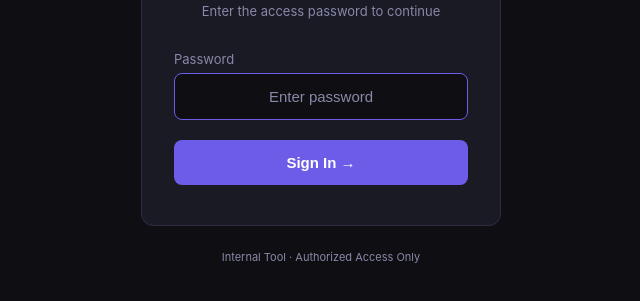
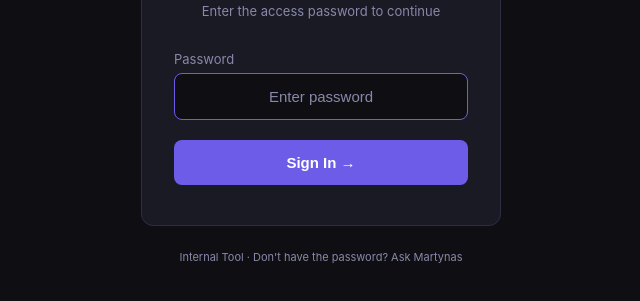
Before and after one commit to mkultra247x/zedge-influencer-tool, a website: page login.html in a window 1280 px wide. Shown: the part 341-642 px from the top of the page, without its empty margins (319-959 px from the left). Drawn offline with Linux system fonts and the light colour scheme.

Commit message:
Add 'ask Martynas' hint on login page

```diff
--- a/login.html
+++ b/login.html
@@ -68,7 +68,7 @@ h1 span { color: var(--accent2); }
       <button type="submit" class="btn-login" id="submitBtn">Sign In →</button>
     </form>
   </div>
-  <div class="footer">Internal Tool · Authorized Access Only</div>
+  <div class="footer">Internal Tool · Don't have the password? Ask Martynas</div>
 </div>
 
 <script>
```
